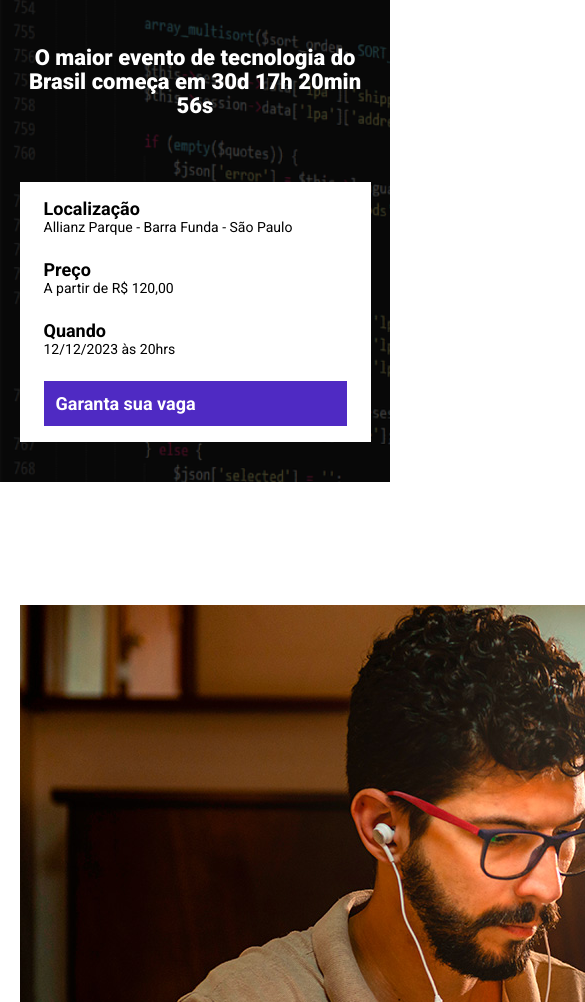
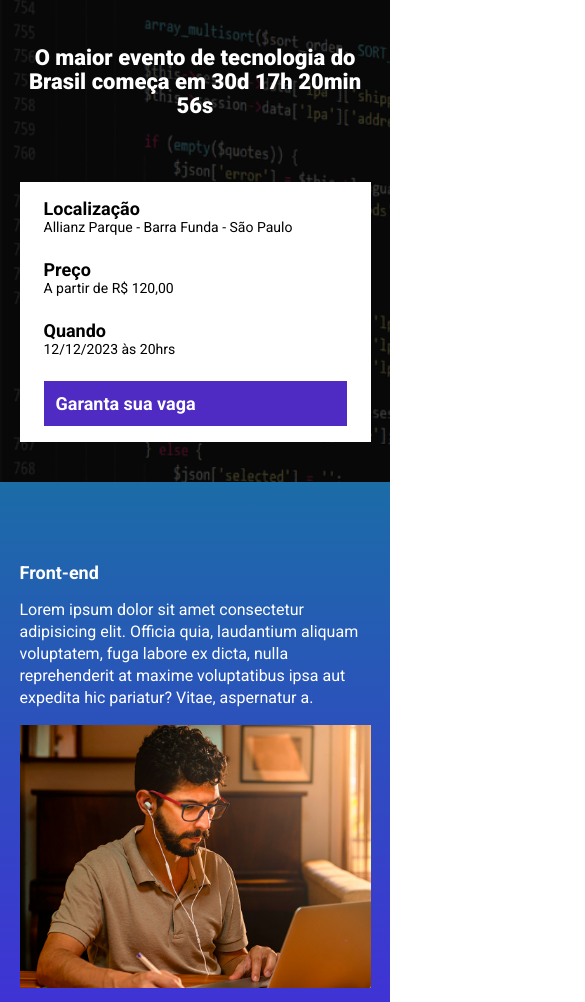
Before and after one commit to alexmdebarros/Ebac-talks, a website built with Parcel: page src/index.html in a window 390 px wide. Shown: the part 98-1100 px from the top of the page, 585 px wide, since content can reach past the window. Built offline with nearby package versions, Linux system fonts and the light colour scheme.

Commit message:
created section front-end

```diff
--- /dev/null
+++ b/src/styles/_event.scss
@@ -0,0 +1,46 @@
+.event{
+    padding: 80px 0;
+
+    background-image: linear-gradient(#1B6CA7, #442BDB);
+
+    .container{
+        display: flex;
+
+
+    }
+
+    &__image{
+        max-width: 360px;
+    }
+
+    &__details{
+        margin-right: 40px;
+
+        &__title{
+            font-size: 18px;
+            line-height: bold;
+            margin-bottom: 16px;
+        }
+
+        &__description{
+            font-size: 16px;
+            line-height: 22px;
+        }
+
+    }
+
+    @media (max-width: 640px){
+        .container{
+            display: block;
+        }
+
+        &__image{
+            width: 100%;
+        }
+
+        &__details{
+            margin-bottom: 16px;
+            margin-right: 0;
+        }
+    }
+}
--- a/src/styles/main.scss
+++ b/src/styles/main.scss
@@ -1,6 +1,7 @@
 @use 'hero';
 @use './components/infos_bar';
 @use './components/buttons';
+@use 'event';
 
 * {
     margin: 0;
```
